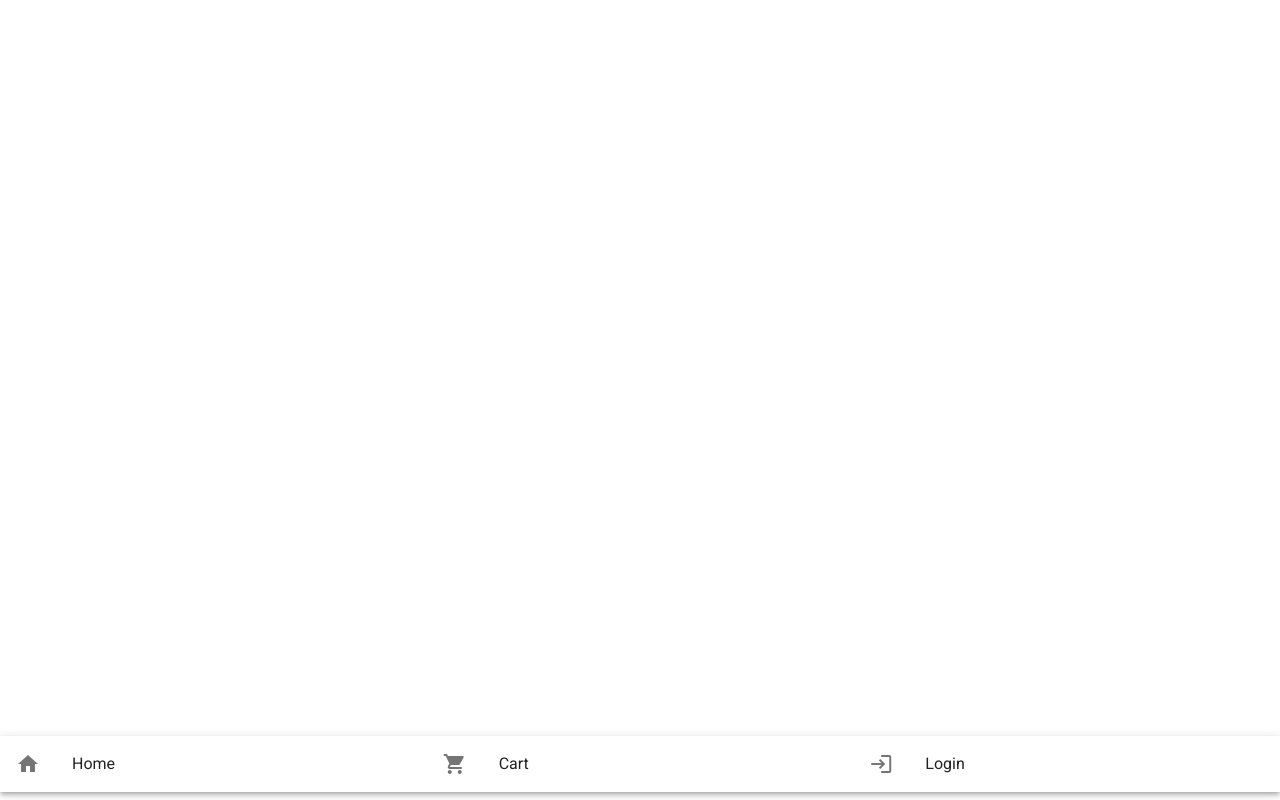
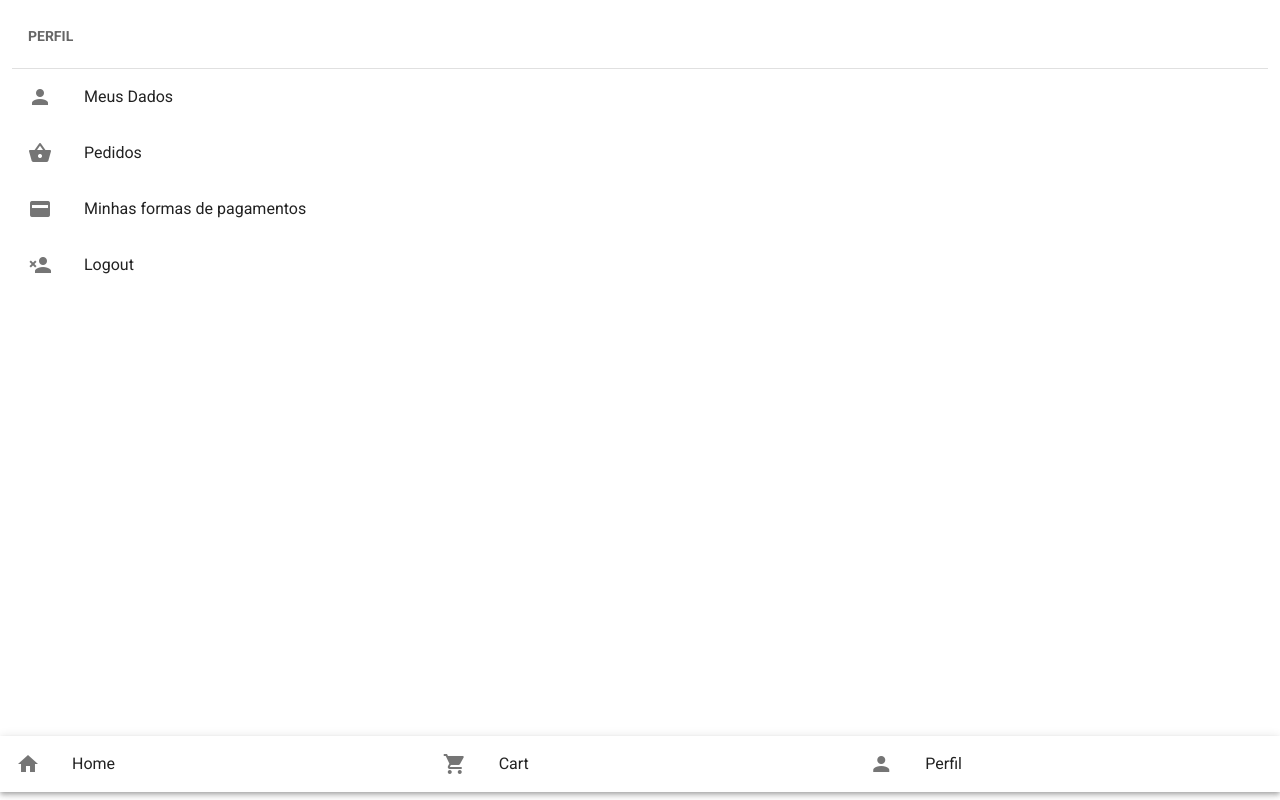
Before and after one commit to fabricadeprogramador/high-service-app, a Vue app: page /Perfil in a window 1280 px wide. Built offline with nearby package versions, Linux system fonts and the light colour scheme.

Commit message:
tela de perfil com logout implementado

```diff
--- a/src/App.vue
+++ b/src/App.vue
@@ -44,9 +44,9 @@ export default {
         rota: "transacoes",
       },
       {
-        titulo: "Login",
-        icone: "mdi-login",
-        rota: "login",
+        titulo: "Perfil",
+        icone: "mdi-account",
+        rota: "perfil",
       },
     ],
   }),
--- a/src/router/index.js
+++ b/src/router/index.js
@@ -5,6 +5,7 @@ import Login from "../views/Login.vue";
 import Registro from "../views/Registro.vue";
 import ResultadoPesquisa from "../views/ResultadoPesquisa.vue";
 import DetalheProdutoServico from "../views/DetalheProdutoServico.vue";
+import Perfil from "../views/Perfil.vue";
 
 Vue.use(VueRouter);
 
@@ -34,6 +35,11 @@ const routes = [
     name: "DetalheProdutoServico",
     component: DetalheProdutoServico,
   },
+  {
+    path: "/Perfil",
+    name: "Perfil",
+    component: Perfil,
+  },
 ];
 
 const router = new VueRouter({
--- /dev/null
+++ b/src/views/Perfil.vue
@@ -0,0 +1,50 @@
+<template>
+    <v-list flat>
+      <v-subheader>
+          <p class="font-weight-bold">PERFIL</p>
+      </v-subheader>
+      <v-divider></v-divider>
+      <v-list-item-group v-model="item" color="primary">
+        <v-list-item
+         v-for="item in menu"
+          :key="item.text"
+          link
+          router
+          :to="item.rota"
+        >
+          <v-list-item-icon>
+            <v-icon v-text="item.icon"></v-icon>
+          </v-list-item-icon>
+          <v-list-item-content>
+            <v-list-item-title v-text="item.text"></v-list-item-title>
+          </v-list-item-content>
+        </v-list-item>
+      </v-list-item-group>
+    </v-list>
+</template>
+
+<script>
+  export default {
+    data: () => ({
+      item: "",
+      menu: [
+        { text: 'Meus Dados',
+          icon: 'mdi-account',
+          rota: "meusDados",
+        },
+        { text: 'Pedidos',
+          icon: 'mdi-basket',
+          rota: 'pedidos',
+        }, //mdi-cart-outline
+        { text: 'Minhas formas de pagamentos',
+          icon: 'mdi-credit-card',
+          rota: 'pagamentos',
+        },
+        { text: 'Logout',
+          icon: 'mdi-account-remove',
+          rota: 'login',
+        },
+      ],
+    }),
+  }
+</script>
```
